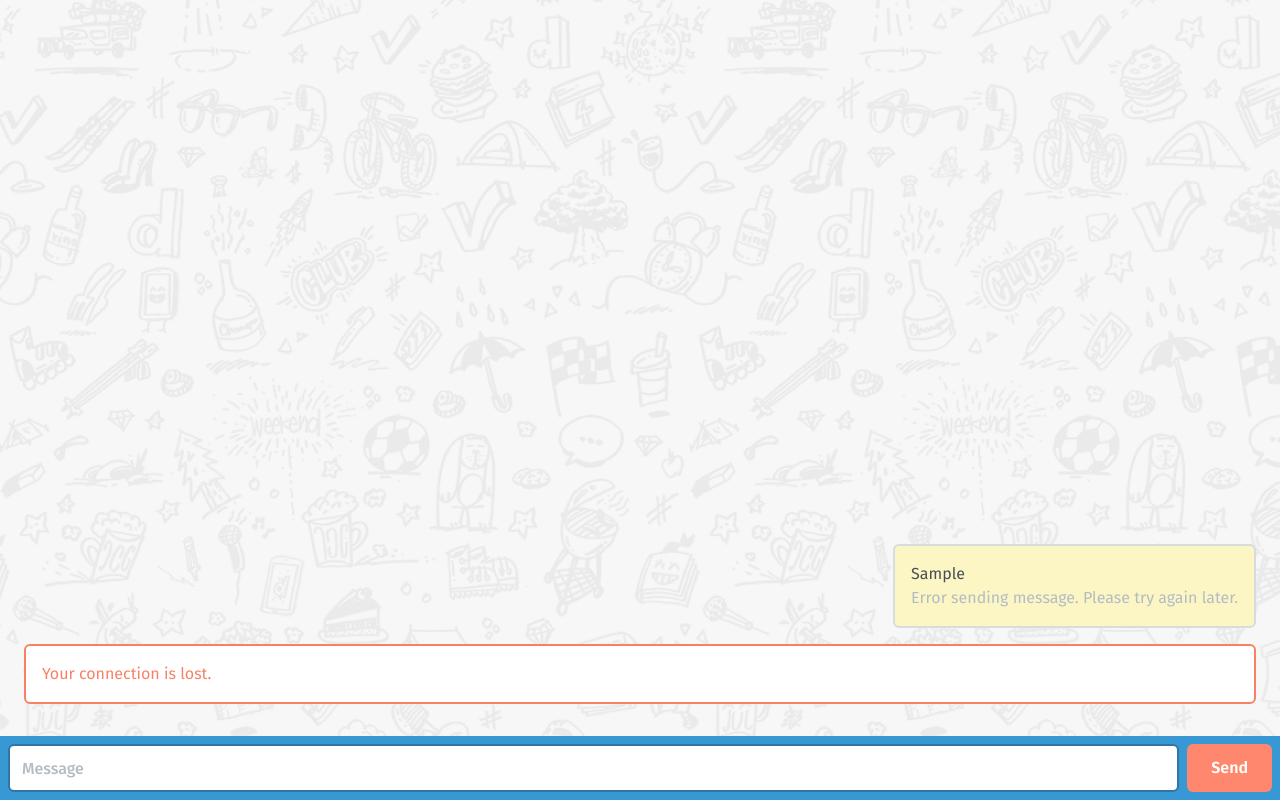
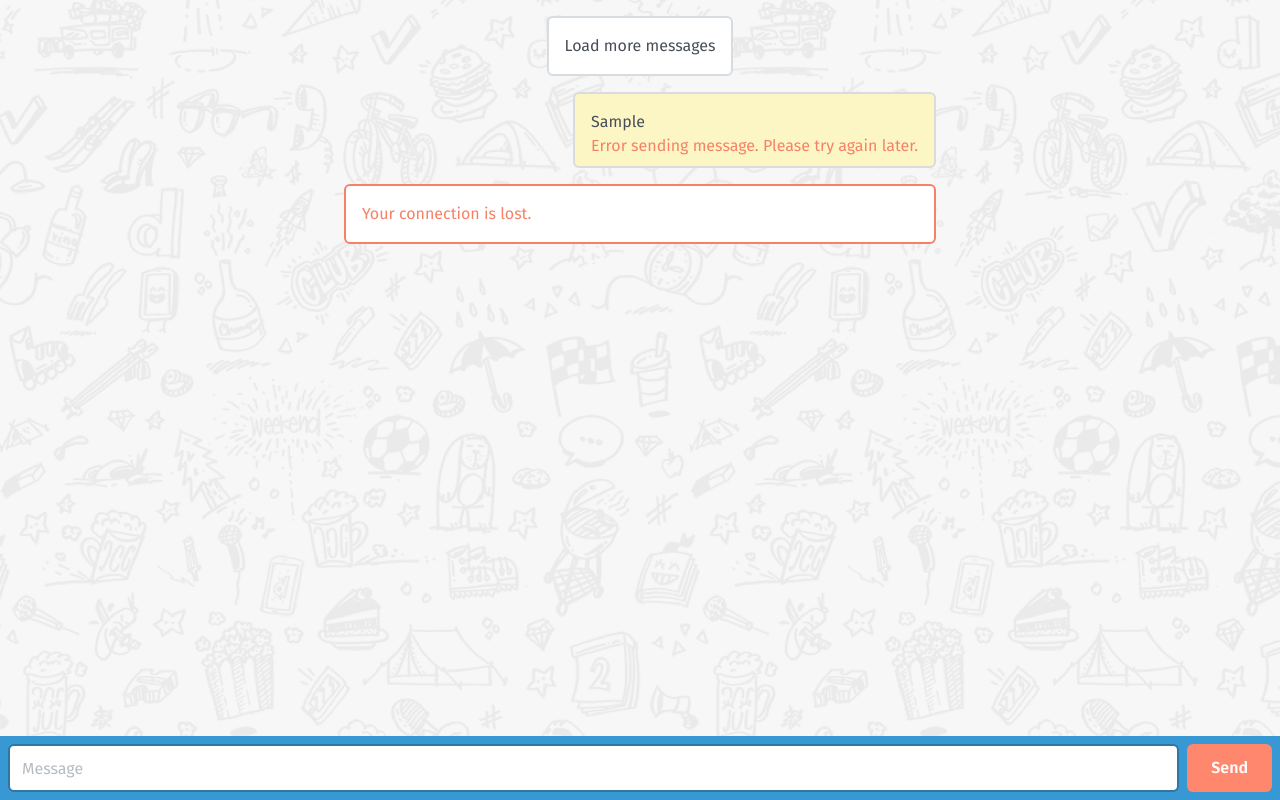
Before and after one commit to lsasinovich/frontend-challenge-chat-ui, a Next.js app: page / in a window 1280 px wide. Both pictures are taken after typing "Sample" into the empty fields and a click on the button "Send". Built offline with nearby package versions, Linux system fonts and the light colour scheme; no server answers.

Commit message:
Add load more button

```diff
--- a/app/_components/MessagesContainer/MessagesContainer.tsx
+++ b/app/_components/MessagesContainer/MessagesContainer.tsx
@@ -1,6 +1,6 @@
 "use client";
 
-import { useEffect, useRef } from "react";
+import { useEffect, useRef, useState } from "react";
 
 import { getMessages } from "@/app/_hooks/getMessages";
 import { MessageItem, useMessagesContext } from "@/app/context/MessagesContext";
@@ -11,30 +11,49 @@ import {
   MessageCardType,
 } from "./_components/MessageCard/MessageCard";
 
-export function MessagesContainer() {
+export const MessagesContainer = () => {
   const { messages, setMessages, error, setError } = useMessagesContext();
   const { author } = useUserContext();
 
+  const [hasMore, setHasMore] = useState(true);
+  const [lastMessage, setLastMessage] = useState<MessageItem | null>(null);
+
   const messagesEndRef = useRef<HTMLDivElement>(null);
+
   const scrollToBottom = () => {
-    messagesEndRef.current?.scrollIntoView({ behavior: "instant" });
+    requestAnimationFrame(() =>
+      requestAnimationFrame(() =>
+        messagesEndRef.current?.scrollIntoView({ behavior: "auto" }),
+      ),
+    );
   };
 
-  const lastMessageRef = useRef<MessageItem | null>(null);
-
   useEffect(() => {
-    lastMessageRef.current =
+    const newLastMessage =
       messages.findLast((m) => !m.hasNotBeenSendYet) ?? null;
 
-    scrollToBottom();
-  }, [messages, error]);
+    // Scroll to bottom if new message is added
+    if (newLastMessage && newLastMessage._id !== lastMessage?._id) {
+      setLastMessage(newLastMessage);
+      scrollToBottom();
+    }
+  }, [messages]);
+
+  // Scroll to bottom if error occurs, because I want to show the user that something went wrong
+  useEffect(() => {
+    if (error) {
+      scrollToBottom();
+    }
+  }, [error]);
 
   const fetchMessages = async (
     shouldHandleError?: boolean,
     createdAt?: string,
   ) => {
-    getMessages(createdAt)
+    return getMessages(createdAt)
       .then((allMessages) => {
+        setHasMore(!(allMessages.length <= 50));
+
         if (allMessages.length !== 0) {
           setMessages(allMessages);
         }
@@ -54,7 +73,7 @@ export function MessagesContainer() {
     void fetchMessages(true);
 
     const intervalId = setInterval(
-      () => void fetchMessages(false, lastMessageRef.current?.createdAt),
+      () => void fetchMessages(false, lastMessage?.createdAt),
       3000,
     );
 
@@ -63,8 +82,33 @@ export function MessagesContainer() {
     };
   }, []);
 
+  const loadMore = () => {
+    const oldestDate = messages[0].createdAt;
+
+    getMessages("", oldestDate)
+      .then((oldMessages) => {
+        setHasMore(!!oldMessages.length);
+
+        if (oldMessages.length) {
+          setMessages(oldMessages, true);
+        }
+
+        setError("");
+      })
+      .catch(() => setError("Error fetching older messages."));
+  };
+
   return (
-    <div className="overflow-y-auto flex gap-md flex-col justify-end max-w-content mx-auto px-lg pt-md pb-[80px] min-h-screen">
+    <div className="overflow-y-scroll flex flex-col mx-auto max-w-[640px] gap-md px-lg pt-md pb-[64px]">
+      {hasMore && !!messages.length && (
+        <button
+          onClick={loadMore}
+          className="cursor-pointer mx-auto text-primary p-md w-fit border-[2px] rounded-md bg-white border-message-card-border"
+        >
+          Load more messages
+        </button>
+      )}
+
       {messages.map((item, index) => (
         <MessageCard
           key={`${item.author}-${index}`}
@@ -78,7 +122,7 @@ export function MessagesContainer() {
       ))}
 
       {error && (
-        <span className="text-[#f78166] p-md bg-white rounded-md border-[2px] border-error-border">
+        <span className="text-error p-md bg-white rounded-md border-[2px] border-error-border">
           {error}
         </span>
       )}
@@ -86,4 +130,4 @@ export function MessagesContainer() {
       <div ref={messagesEndRef} />
     </div>
   );
-}
+};
--- a/app/_components/MessagesContainer/_components/MessageCard/MessageCard.tsx
+++ b/app/_components/MessagesContainer/_components/MessageCard/MessageCard.tsx
@@ -12,34 +12,34 @@ type MessageCardProps = {
   message: MessageItem;
 };
 
-export function MessageCard({
+export const MessageCard = ({
   type,
   message: { message, createdAt, author, hasNotBeenSendYet = false, error },
-}: MessageCardProps) {
+}: MessageCardProps) => {
   const isIncomeCard = type === MessageCardType.income;
 
   return (
     <div
       className={twMerge(
-        "min-w-[190px] p-md flex flex-col gap-sm w-fit max-w-[70%] border-[2px] border-message-card-border rounded-md text-secondary",
+        "min-w-[190px] flex flex-col gap-sm w-fit max-w-[70%] border-[2px] border-message-card-border rounded-md text-secondary",
         isIncomeCard
-          ? "bg-income-card-background justify-start"
-          : "bg-outcome-card-background justify-end self-end",
+          ? "bg-income-card-background justify-start p-md"
+          : "bg-outcome-card-background justify-end self-end pb-sm",
       )}
     >
       {isIncomeCard && <span>{author}</span>}
 
-      <div className="flex text-primary">
-        <div className="max-w-full break-all">{message}</div>
+      <div className={twMerge("flex flex-col", !isIncomeCard && "pt-md px-md")}>
+        <div className="max-w-full text-primary break-all">{message}</div>
+
+        {error && <span className="text-error">{error}</span>}
       </div>
 
-      {error && <span className="text-error">{error}</span>}
-
       {!hasNotBeenSendYet && (
-        <span className={!isIncomeCard ? "text-right" : ""}>
+        <span className={!isIncomeCard ? "text-right pr-sm" : ""}>
           {formatDate(new Date(createdAt))}
         </span>
       )}
     </div>
   );
-}
+};
--- a/app/_components/SearchBlock/SearchBlock.tsx
+++ b/app/_components/SearchBlock/SearchBlock.tsx
@@ -13,7 +13,7 @@ type FormData = {
   message: string;
 };
 
-export function SearchBlock() {
+export const SearchBlock = () => {
   const { register, handleSubmit, setValue } = useForm<FormData>();
 
   const { addMessage, updateMessage } = useMessagesContext();
@@ -51,10 +51,10 @@ export function SearchBlock() {
   return (
     <form
       onSubmit={handleSubmit(onSubmit)}
-      className="flex p-xs fixed bottom-0 w-full bg-input-container-background flex gap-xs"
+      className="flex p-sm fixed bottom-0 w-full bg-input-container-background flex gap-sm"
     >
       <Search {...register("message")} />
       <Button />
     </form>
   );
-}
+};
--- a/app/_components/SearchBlock/_components/Search/Search.tsx
+++ b/app/_components/SearchBlock/_components/Search/Search.tsx
@@ -6,18 +6,19 @@ type SearchProps = UseFormRegisterReturn & {
   placeholder?: string;
 };
 
-export function Search({ placeholder = "Message", ...rest }: SearchProps) {
+export const Search = ({ placeholder = "Message", ...rest }: SearchProps) => {
   return (
     <input
       type="text"
       placeholder={placeholder}
       className={twMerge(
         "text-primary w-full h-[48px]",
-        "bg-white border-[2px] border-input-border outline-none rounded-md px-xs font-medium",
+        "bg-white border-[2px] border-input-border outline-none rounded-md px-sm",
         "placeholder:text-secondary placeholder:pl-[4px]",
+        "focus-visible:outline-none focus-visible:ring-2 focus-visible:ring-button-focus-ring",
       )}
       aria-label="Input message"
       {...rest}
     />
   );
-}
+};
--- a/app/_hooks/getMessages.ts
+++ b/app/_hooks/getMessages.ts
@@ -1,9 +1,9 @@
 import { fetchWrapper } from "@/app/api/fetchWrapper";
 import { messagesSchema } from "@/app/api/schemas/messages";
 
-export function getMessages(after?: string) {
+export const getMessages = (after?: string, before?: string) => {
   return fetchWrapper(
-    `/api/v1/messages?${after ? `after=${after}` : `before=${new Date().toISOString()}`}`,
+    `/api/v1/messages?${after ? `after=${after}` : `before=${before || new Date().toISOString()}`}`,
     messagesSchema,
   );
-}
+};
--- a/app/_hooks/postMessage.ts
+++ b/app/_hooks/postMessage.ts
@@ -6,9 +6,9 @@ type PostMessage = {
   author: string;
 };
 
-export function postMessage(message: PostMessage) {
+export const postMessage = (message: PostMessage) => {
   return fetchWrapper("/api/v1/messages", messageSchema, {
     method: "POST",
     body: JSON.stringify(message),
   });
-}
+};
--- a/app/context/MessagesContext.tsx
+++ b/app/context/MessagesContext.tsx
@@ -10,7 +10,7 @@ export type MessageItem = Message & {
 
 type MessagesContextType = {
   messages: MessageItem[];
-  setMessages: (messages: MessageItem[]) => void;
+  setMessages: (messages: MessageItem[], toBeginning?: boolean) => void;
   addMessage: (message: MessageItem) => void;
   error?: string;
   setError: (isError: string) => void;
@@ -48,9 +48,11 @@ export const MessagesProvider = ({ children }: { children: ReactNode }) => {
     <MessagesContext.Provider
       value={{
         messages,
-        setMessages: (newMessages) => {
+        setMessages: (newMessages, toBeginning) => {
           setMessages((prevState) =>
-            mergeUniqueOrdered(prevState, newMessages),
+            toBeginning
+              ? mergeUniqueOrdered(newMessages, prevState)
+              : mergeUniqueOrdered(prevState, newMessages),
           );
         },
         error,
@@ -58,9 +60,9 @@ export const MessagesProvider = ({ children }: { children: ReactNode }) => {
         addMessage: (message) => setMessages([...messages, message]),
         updateMessage: (id, newMessage) =>
           setMessages((prev) =>
-            prev.map((msg) => {
-              return msg._id === id ? { ...msg, ...newMessage } : msg;
-            }),
+            prev.map((msg) =>
+              msg._id === id ? { ...msg, ...newMessage } : msg,
+            ),
           ),
       }}
     >
@@ -69,7 +71,7 @@ export const MessagesProvider = ({ children }: { children: ReactNode }) => {
   );
 };
 
-export function useMessagesContext() {
+export const useMessagesContext = () => {
   const context = useContext(MessagesContext);
 
   if (!context)
@@ -78,4 +80,4 @@ export function useMessagesContext() {
     );
 
   return context;
-}
+};
--- a/tailwind.config.ts
+++ b/tailwind.config.ts
@@ -4,16 +4,14 @@ module.exports = {
   theme: {
     extend: {
       spacing: {
-        xs: "8px",
+        sm: "8px",
         md: "16px",
         lg: "24px",
-      },
-      width: {
-        content: "640px",
       },
       colors: {
         primary: "#474e56",
         secondary: "#b4bcc3",
+        error: "#f78166",
 
         "income-card-background": "#ffffff",
         "outcome-card-background": "#fcf6c5",
```
Also changed, not shown: app/_components/SearchBlock/_components/Button/Button.tsx (+8 -3 lines), 1 other file (tests, documents, lock files or other folders).
